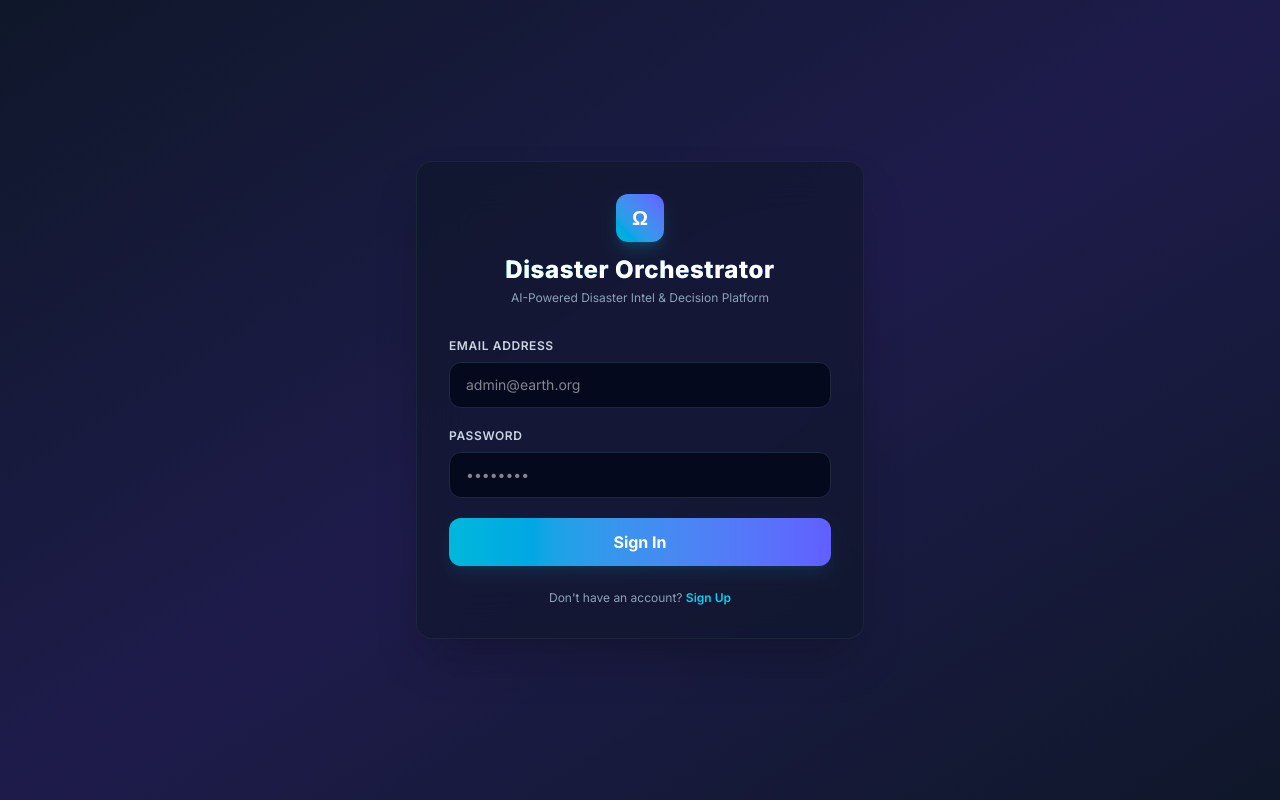
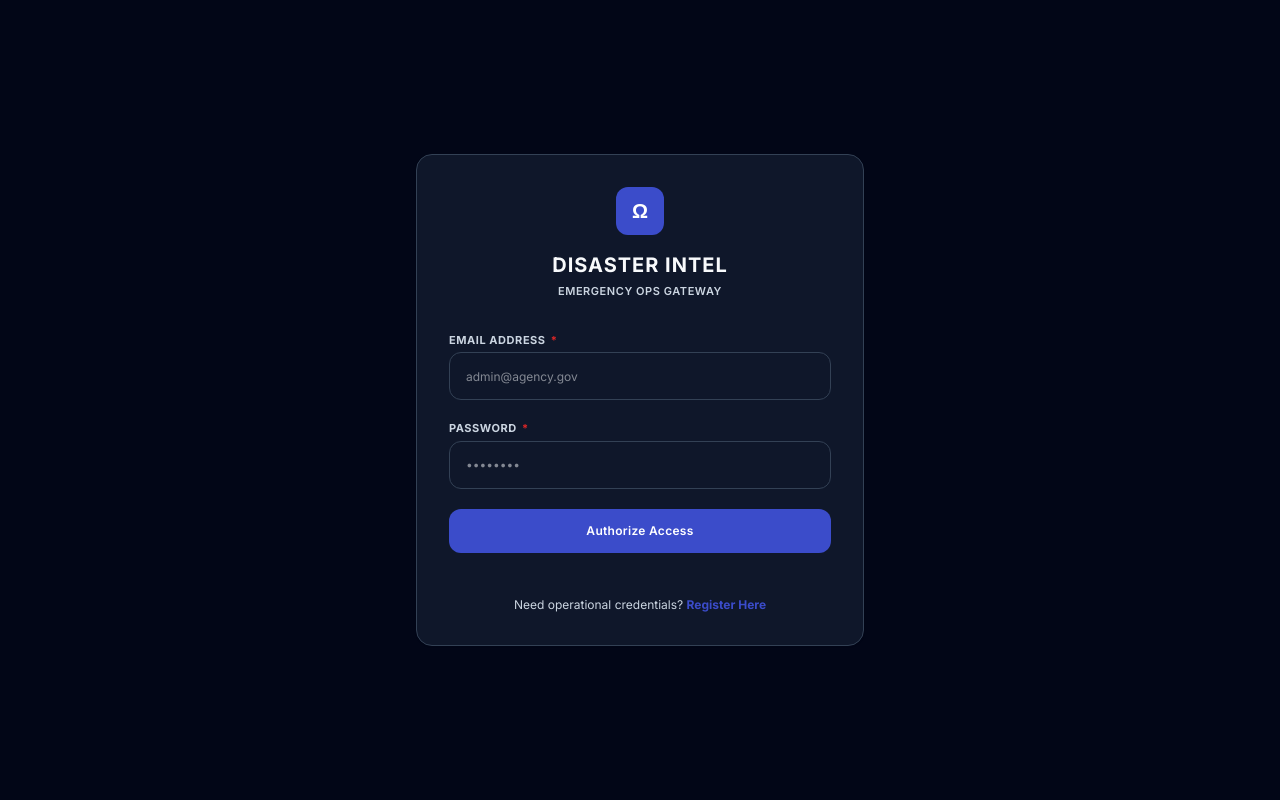
Before and after one commit to ahana4banerjee/AI-Disaster-Orchastrator, a Next.js app in the folder frontend/: page /login in a window 1280 px wide. Built offline with nearby package versions, Linux system fonts and the light colour scheme.

Commit message:
feat: create authentication pages

```diff
--- a/frontend/src/app/(auth)/layout.tsx
+++ b/frontend/src/app/(auth)/layout.tsx
@@ -6,16 +6,18 @@ export default function AuthLayout({
   children: React.ReactNode;
 }) {
   return (
-    <div className="min-h-screen bg-linear-to-br from-[#0f172a] via-[#1e1b4b] to-[#0f172a] flex items-center justify-center p-4">
-      <div className="w-full max-w-md bg-slate-900/60 backdrop-blur-xl border border-slate-800/80 rounded-2xl shadow-2xl p-8">
+    <div className="min-h-screen bg-bg-primary flex items-center justify-center p-4">
+      <div className="w-full max-w-md bg-bg-secondary border border-border-custom rounded-2xl shadow-xs p-8">
         <div className="flex flex-col items-center mb-8">
-          <div className="h-12 w-12 bg-linear-to-tr from-cyan-500 to-indigo-500 rounded-xl flex items-center justify-center shadow-lg shadow-cyan-500/20 mb-3">
-            <span className="text-white font-black text-xl">Ω</span>
+          <div className="h-12 w-12 bg-accent-primary rounded-xl flex items-center justify-center text-white font-bold text-xl select-none">
+            Ω
           </div>
-          <h2 className="text-white font-extrabold text-2xl tracking-wide bg-clip-text bg-linear-to-r from-cyan-400 to-indigo-400">
-            Disaster Orchestrator
+          <h2 className="text-text-primary font-bold text-xl tracking-wider uppercase mt-4">
+            Disaster Intel
           </h2>
-          <p className="text-slate-400 text-xs mt-1">AI-Powered Disaster Intel & Decision Platform</p>
+          <p className="text-text-secondary text-[11px] font-semibold tracking-wider uppercase mt-1">
+            Emergency Ops Gateway
+          </p>
         </div>
         {children}
       </div>
--- a/frontend/src/app/(auth)/login/page.tsx
+++ b/frontend/src/app/(auth)/login/page.tsx
@@ -3,6 +3,8 @@
 import React, { useState } from "react";
 import Link from "next/link";
 import { useRouter } from "next/navigation";
+import { Input } from "@/components/ui/Input";
+import { Button } from "@/components/ui/Button";
 
 export default function LoginPage() {
   const router = useRouter();
@@ -17,10 +19,9 @@ export default function LoginPage() {
     setError("");
 
     try {
-      // Mocking login flow for routing structure setup
       if (email && password) {
         setTimeout(() => {
-          router.push("/admin");
+          router.push("/admin/dashboard");
         }, 800);
       } else {
         setError("Please enter valid credentials.");
@@ -34,56 +35,44 @@ export default function LoginPage() {
 
   return (
     <form onSubmit={handleSubmit} className="space-y-5">
-      <div>
-        <label className="block text-slate-300 text-xs font-semibold uppercase tracking-wider mb-2">
-          Email Address
-        </label>
-        <input
+      <Input
+        label="Email Address"
         type="email"
         required
         value={email}
         onChange={(e) => setEmail(e.target.value)}
-          className="w-full bg-slate-950/80 border border-slate-800 focus:border-cyan-500 rounded-xl px-4 py-3 text-white text-sm outline-hidden transition duration-300 focus:ring-2 focus:ring-cyan-500/20"
-          placeholder="admin@earth.org"
+        placeholder="admin@agency.gov"
+        id="email"
       />
-      </div>
 
-      <div>
-        <label className="block text-slate-300 text-xs font-semibold uppercase tracking-wider mb-2">
-          Password
-        </label>
-        <input
+      <Input
+        label="Password"
         type="password"
         required
         value={password}
         onChange={(e) => setPassword(e.target.value)}
-          className="w-full bg-slate-950/80 border border-slate-800 focus:border-cyan-500 rounded-xl px-4 py-3 text-white text-sm outline-hidden transition duration-300 focus:ring-2 focus:ring-cyan-500/20"
         placeholder="••••••••"
+        id="password"
       />
-      </div>
 
       {error && (
-        <div className="text-red-400 text-xs bg-red-950/30 border border-red-900/50 rounded-xl p-3">
+        <div className="text-severity-extreme text-xs bg-severity-extreme/10 border border-severity-extreme/20 rounded-xl p-3 font-semibold">
           {error}
         </div>
       )}
 
-      <button
+      <Button
         type="submit"
         disabled={loading}
-        className="w-full bg-linear-to-r from-cyan-500 to-indigo-500 hover:from-cyan-400 hover:to-indigo-400 text-white font-bold py-3 px-4 rounded-xl cursor-pointer shadow-lg shadow-cyan-500/10 transition duration-300 flex items-center justify-center disabled:opacity-50 disabled:cursor-not-allowed"
+        className="w-full"
       >
-        {loading ? (
-          <span className="h-5 w-5 border-2 border-white/30 border-t-white rounded-full animate-spin"></span>
-        ) : (
-          "Sign In"
-        )}
-      </button>
+        {loading ? "Establishing Secure Connection..." : "Authorize Access"}
+      </Button>
 
-      <div className="text-center text-xs text-slate-400 mt-6">
-        Don't have an account?{" "}
-        <Link href="/register" className="text-cyan-400 hover:text-cyan-300 font-semibold transition">
-          Sign Up
+      <div className="text-center text-xs text-text-secondary mt-6">
+        Need operational credentials?{" "}
+        <Link href="/register" className="text-accent-primary hover:underline font-bold transition">
+          Register Here
         </Link>
       </div>
     </form>
--- a/frontend/src/app/(auth)/register/page.tsx
+++ b/frontend/src/app/(auth)/register/page.tsx
@@ -3,6 +3,8 @@
 import React, { useState } from "react";
 import Link from "next/link";
 import { useRouter } from "next/navigation";
+import { Input, Select } from "@/components/ui/Input";
+import { Button } from "@/components/ui/Button";
 
 export default function RegisterPage() {
   const router = useRouter();
@@ -34,69 +36,53 @@ export default function RegisterPage() {
 
   return (
     <form onSubmit={handleSubmit} className="space-y-5">
-      <div>
-        <label className="block text-slate-300 text-xs font-semibold uppercase tracking-wider mb-2">
-          Email Address
-        </label>
-        <input
+      <Input
+        label="Email Address"
         type="email"
         required
         value={email}
         onChange={(e) => setEmail(e.target.value)}
-          className="w-full bg-slate-950/80 border border-slate-800 focus:border-cyan-500 rounded-xl px-4 py-3 text-white text-sm outline-hidden transition duration-300 focus:ring-2 focus:ring-cyan-500/20"
-          placeholder="citizen@earth.org"
+        placeholder="operator@agency.gov"
+        id="email"
       />
-      </div>
 
-      <div>
-        <label className="block text-slate-300 text-xs font-semibold uppercase tracking-wider mb-2">
-          Password
-        </label>
-        <input
+      <Input
+        label="Password"
         type="password"
         required
         value={password}
         onChange={(e) => setPassword(e.target.value)}
-          className="w-full bg-slate-950/80 border border-slate-800 focus:border-cyan-500 rounded-xl px-4 py-3 text-white text-sm outline-hidden transition duration-300 focus:ring-2 focus:ring-cyan-500/20"
         placeholder="Min. 8 characters"
+        id="password"
       />
-      </div>
 
-      <div>
-        <label className="block text-slate-300 text-xs font-semibold uppercase tracking-wider mb-2">
-          Account Role
-        </label>
-        <select
+      <Select
+        label="Account Role"
         value={role}
         onChange={(e) => setRole(e.target.value)}
-          className="w-full bg-slate-950/80 border border-slate-800 focus:border-cyan-500 rounded-xl px-4 py-3 text-white text-sm outline-hidden transition duration-300 focus:ring-2 focus:ring-cyan-500/20"
+        id="role"
       >
+        <option value="admin">Disaster Response Admin (EOC)</option>
         <option value="public_user">Public Citizen Portal</option>
-          <option value="admin">Disaster Response Admin</option>
-        </select>
-      </div>
+      </Select>
 
       {error && (
-        <div className="text-red-400 text-xs bg-red-950/30 border border-red-900/50 rounded-xl p-3">
+        <div className="text-severity-extreme text-xs bg-severity-extreme/10 border border-severity-extreme/20 rounded-xl p-3 font-semibold">
           {error}
         </div>
       )}
 
-      <button
+      <Button
         type="submit"
         disabled={loading}
-        className="w-full bg-linear-to-r from-cyan-500 to-indigo-500 hover:from-cyan-400 hover:to-indigo-400 text-white font-bold py-3 px-4 rounded-xl cursor-pointer shadow-lg shadow-cyan-500/10 transition duration-300 flex items-center justify-center disabled:opacity-50 disabled:cursor-not-allowed"
+        className="w-full"
       >
-        {loading ? (
-          <span className="h-5 w-5 border-2 border-white/30 border-t-white rounded-full animate-spin"></span>
-        ) : (
-          "Register Account"
-        )}
-      </button>
+        {loading ? "Registering Operator..." : "Create Agency Profile"}
+      </Button>
 
-      <div className="text-center text-xs text-slate-400 mt-6">
-        Already have an account?{" "}
-        <Link href="/login" className="text-cyan-400 hover:text-cyan-300 font-semibold transition">
+      <div className="text-center text-xs text-text-secondary mt-6">
+        Already registered?{" "}
+        <Link href="/login" className="text-accent-primary hover:underline font-bold transition">
           Sign In
         </Link>
       </div>
--- /dev/null
+++ b/frontend/src/components/ui/Skeleton.tsx
@@ -0,0 +1,72 @@
+import React from "react";
+
+interface SkeletonProps {
+  className?: string;
+  style?: React.CSSProperties;
+}
+
+export function Skeleton({ className = "", style }: SkeletonProps) {
+  return (
+    <div
+      className={`animate-pulse bg-text-muted/10 rounded-lg ${className}`}
+      style={{ animationDuration: "1.5s", ...style }}
+    />
+  );
+}
+
+export function KPISkeleton() {
+  return (
+    <div className="bg-bg-secondary border border-border-custom rounded-xl p-5 shadow-xs flex flex-col justify-between min-h-[140px]">
+      <div className="flex items-center justify-between">
+        <Skeleton className="h-3.5 w-24" />
+        <Skeleton className="h-4.5 w-4.5" />
+      </div>
+      <div className="mt-4">
+        <Skeleton className="h-8 w-20" />
+      </div>
+      <div className="mt-2">
+        <Skeleton className="h-3 w-32" />
+      </div>
+    </div>
+  );
+}
+
+export function TableSkeleton({ rows = 5, cols = 6 }: { rows?: number; cols?: number }) {
+  return (
+    <div className="w-full space-y-4">
+      {/* Header */}
+      <div className="flex items-center justify-between h-[60px] border-b border-border-custom px-4 bg-bg-secondary">
+        {Array.from({ length: cols }).map((_, i) => (
+          <Skeleton key={i} className="h-4 w-20" />
+        ))}
+      </div>
+      {/* Rows */}
+      {Array.from({ length: rows }).map((_, r) => (
+        <div key={r} className="flex items-center justify-between h-[56px] border-b border-border-custom px-4 bg-bg-secondary">
+          {Array.from({ length: cols }).map((_, c) => (
+            <Skeleton key={c} className="h-3.5 w-16" />
+          ))}
+        </div>
+      ))}
+    </div>
+  );
+}
+
+export function ChartSkeleton() {
+  return (
+    <div className="w-full h-72 border border-border-custom border-dashed rounded-lg p-5 flex flex-col justify-between bg-bg-secondary">
+      <div className="flex items-center justify-between">
+        <div className="space-y-1">
+          <Skeleton className="h-4 w-48" />
+          <Skeleton className="h-3 w-32" />
+        </div>
+        <Skeleton className="h-8 w-24" />
+      </div>
+      <div className="flex-1 flex items-end gap-3 mt-6">
+        {Array.from({ length: 12 }).map((_, i) => (
+          <Skeleton key={i} className="w-full" style={{ height: `${20 + Math.random() * 60}%` }} />
+        ))}
+      </div>
+    </div>
+  );
+}
```
Lines whose indentation alone changed are shown as unchanged.
